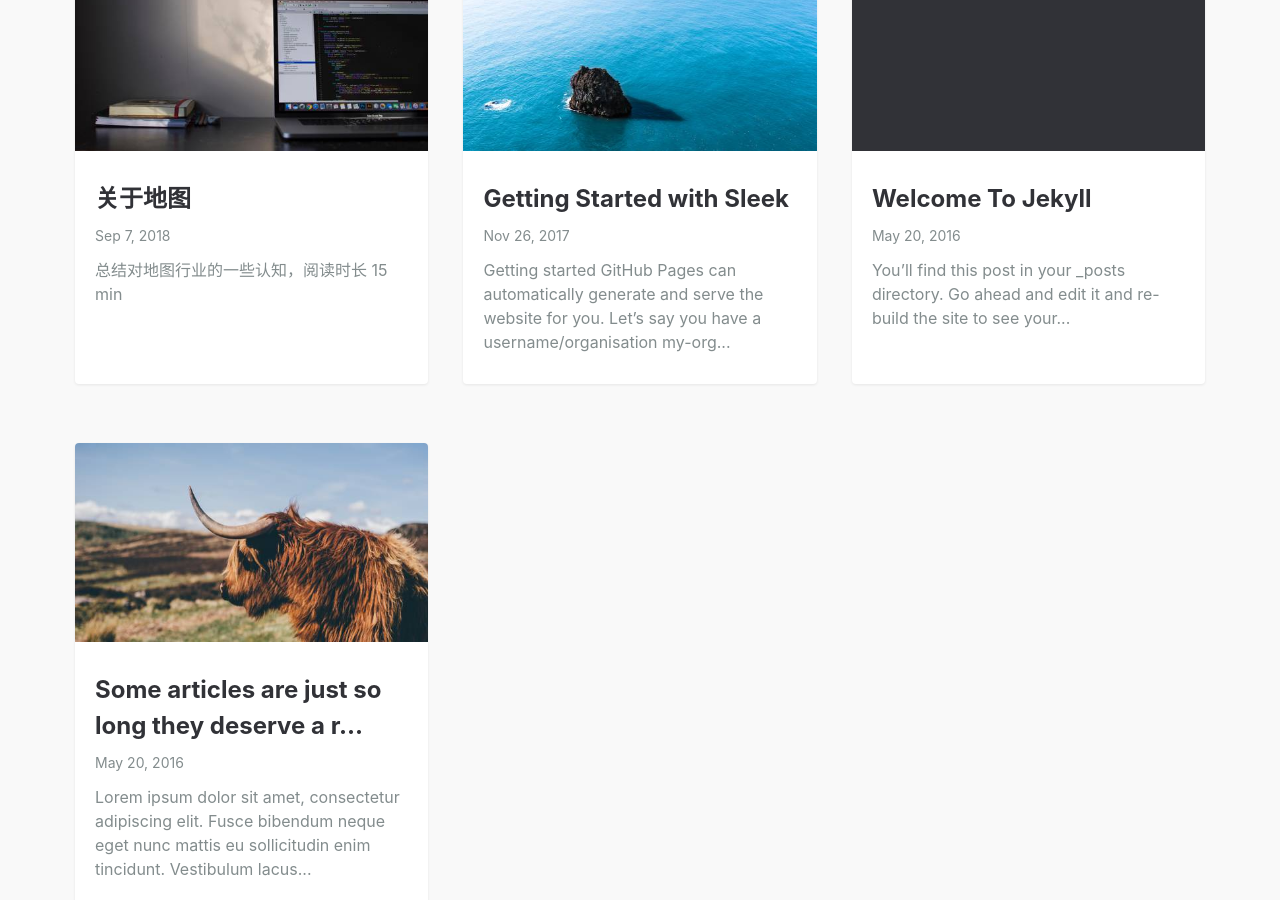
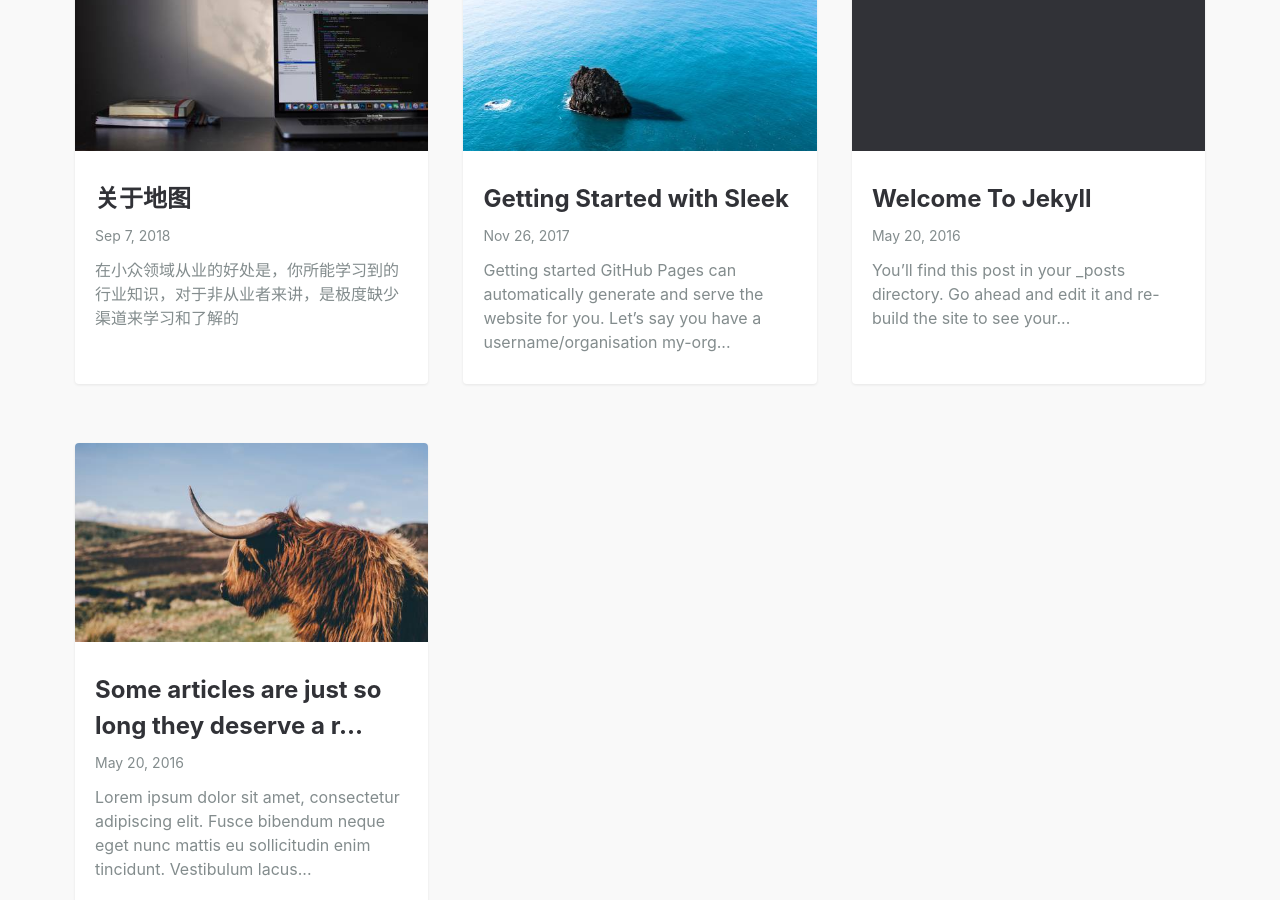
Before and after one commit to icarus507/icarus507.github.io, a Jekyll site: the page built from index.md, in a window 1280 px wide and 900 px high, scrolled down 704 px. Built offline with Jekyll 4.4.1, drawn with Linux system fonts in a browser that asks for light colours.

Commit message:
Update 2018-09-07-关于地图.md

```diff
--- a/_posts/2018-09-07-关于地图.md
+++ b/_posts/2018-09-07-关于地图.md
@@ -1,7 +1,7 @@
 ---
 layout: post
 title: 关于地图
-summary: 总结对地图行业的一些认知，阅读时长 15 min
+summary: 在小众领域从业的好处是，你所能学习到的行业知识，对于非从业者来讲，是极度缺少渠道来学习和了解的
 featured-img: emile-perron-190221
 ---
 ### 写在前面
```
